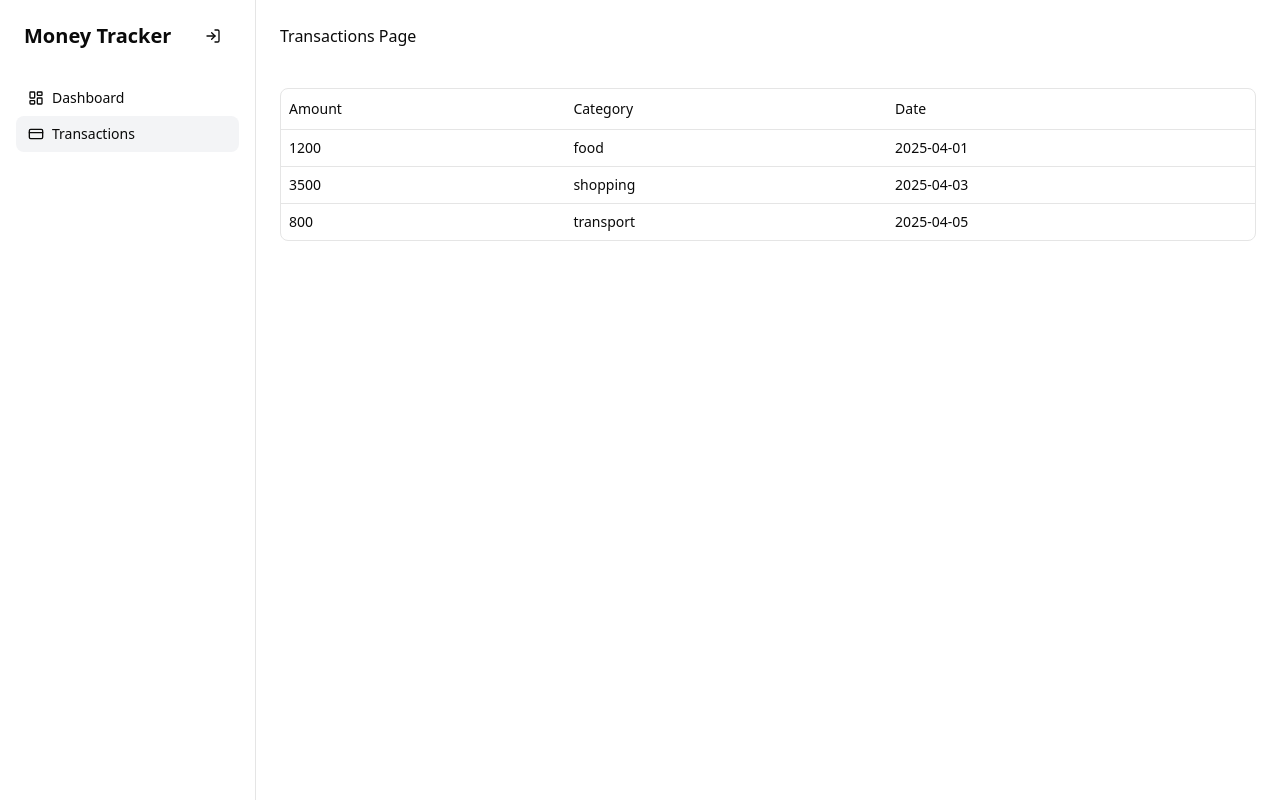
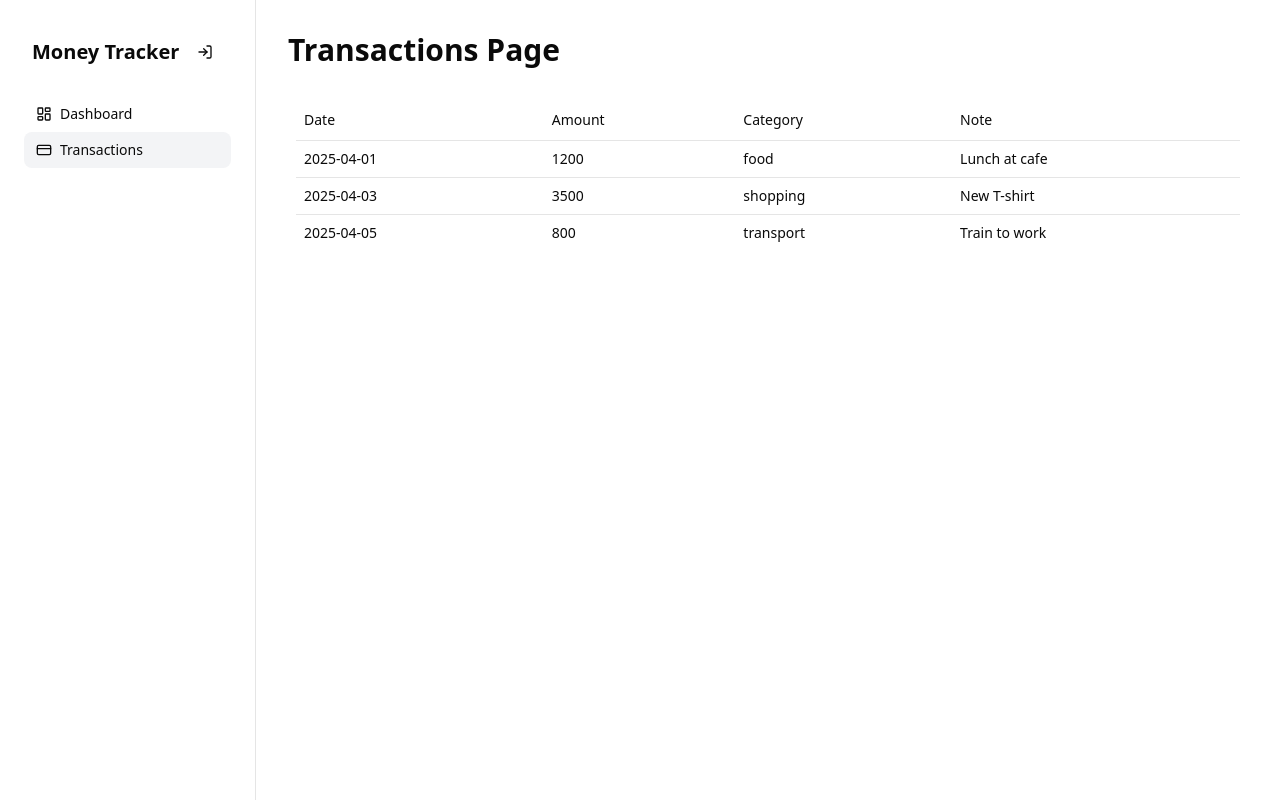
Before and after one commit to uraaaa24/money-tracker, a Next.js app: page /transactions in a window 1280 px wide. Built offline with nearby package versions, Linux system fonts and the light colour scheme; no server answers.

Commit message:
feat: 共通のレイアウトを作成

```diff
--- a/package.json
+++ b/package.json
@@ -11,7 +11,7 @@
   "dependencies": {
     "@clerk/nextjs": "^6.12.12",
     "@radix-ui/react-dialog": "^1.1.6",
-    "@radix-ui/react-separator": "^1.1.2",
+    "@radix-ui/react-separator": "^1.1.3",
     "@radix-ui/react-slot": "^1.1.2",
     "@radix-ui/react-tooltip": "^1.1.8",
     "@tanstack/react-table": "^8.21.2",
--- a/src/app/(dashboard)/page.tsx
+++ b/src/app/(dashboard)/page.tsx
@@ -1,3 +1,4 @@
+import AppLayout from '@/components/layouts/appLayout'
 import { auth } from '@clerk/nextjs/server'
 
 export default async function Home() {
@@ -9,5 +10,7 @@ export default async function Home() {
   console.log('@@@@@@@@@@@@@@@@@@@@@@@@@@@@@@@@@@@@@@')
   console.log(token)
 
-  return <>Dashboard Page</>
+  return <AppLayout title="Dashboard Page">
+    Hello World!
+  </AppLayout>
 }
--- a/src/app/layout.tsx
+++ b/src/app/layout.tsx
@@ -33,7 +33,7 @@ export default function RootLayout({
         <body className={`${geistSans.variable} ${geistMono.variable} antialiased`}>
           <div className="flex">
             <Sidebar />
-            <main className="flex-1 p-6">{children}</main>
+            <div className="flex-1">{children}</div>
           </div>
         </body>
       </html>
--- a/src/app/transactions/_components/transaction-table/index.tsx
+++ b/src/app/transactions/_components/transaction-table/index.tsx
@@ -44,6 +44,10 @@ const TransactionTable = async () => {
 
   const columns: ColumnDef<Transaction>[] = [
     {
+      accessorKey: 'date',
+      header: 'Date',
+    },
+    {
       accessorKey: 'amount',
       header: 'Amount',
     },
@@ -52,8 +56,8 @@ const TransactionTable = async () => {
       header: 'Category',
     },
     {
-      accessorKey: 'date',
-      header: 'Date',
+      accessorKey: "note",
+      header: "Note"
     },
   ]
 
--- a/src/app/transactions/page.tsx
+++ b/src/app/transactions/page.tsx
@@ -1,13 +1,11 @@
+import AppLayout from "@/components/layouts/appLayout"
 import TransactionTable from "./_components/transaction-table"
 
 const TransactionsPage = async () => {
   return (
-    <>
-      Transactions Page
-      <div className="container mx-auto py-10">
-        <TransactionTable />
-      </div>
-    </>
+    <AppLayout title="Transactions Page">
+      <TransactionTable />
+    </AppLayout>
   )
 }
 
--- /dev/null
+++ b/src/components/layouts/appLayout/index.tsx
@@ -0,0 +1,22 @@
+import type { ReactNode } from 'react'
+
+type AppLayoutProps = {
+  title: string
+  children: ReactNode
+}
+
+const AppLayout = ({ title, children }: AppLayoutProps) => {
+  return (
+    <div className="min-h-screen text-foreground">
+      <header className="px-8 py-8">
+        <h1 className="text-3xl font-semibold">{title}</h1>
+      </header>
+
+      <main className="px-10">
+        {children}
+      </main>
+    </div>
+  )
+}
+
+export default AppLayout
--- a/src/components/sidebar/index.tsx
+++ b/src/components/sidebar/index.tsx
@@ -14,7 +14,7 @@ const Sidebar = () => {
   const isActive = (path: string) => path === pathName
 
   return (
-    <aside className="h-screen w-64 border-r bg-white p-4">
+    <aside className="h-screen w-64 border-r bg-white px-6 py-8">
       <div className="flex items-center justify-between mb-6 h-10 px-2">
         <div className="text-xl font-bold leading-none">Money Tracker</div>
         <div className="flex items-center">
--- a/src/components/tables/index.tsx
+++ b/src/components/tables/index.tsx
@@ -27,7 +27,7 @@ export function DataTable<TData, TValue>({
   })
 
   return (
-    <div className="rounded-md border">
+    <div>
       <Table>
         <TableHeader>
           {table.getHeaderGroups().map((headerGroup) => (
--- /dev/null
+++ b/src/components/ui/separator.tsx
@@ -0,0 +1,28 @@
+"use client"
+
+import * as React from "react"
+import * as SeparatorPrimitive from "@radix-ui/react-separator"
+
+import { cn } from "@/lib/utils"
+
+function Separator({
+  className,
+  orientation = "horizontal",
+  decorative = true,
+  ...props
+}: React.ComponentProps<typeof SeparatorPrimitive.Root>) {
+  return (
+    <SeparatorPrimitive.Root
+      data-slot="separator-root"
+      decorative={decorative}
+      orientation={orientation}
+      className={cn(
+        "bg-border shrink-0 data-[orientation=horizontal]:h-px data-[orientation=horizontal]:w-full data-[orientation=vertical]:h-full data-[orientation=vertical]:w-px",
+        className
+      )}
+      {...props}
+    />
+  )
+}
+
+export { Separator }
```
Also changed, not shown: 1 other file (tests, documents, lock files or other folders).
